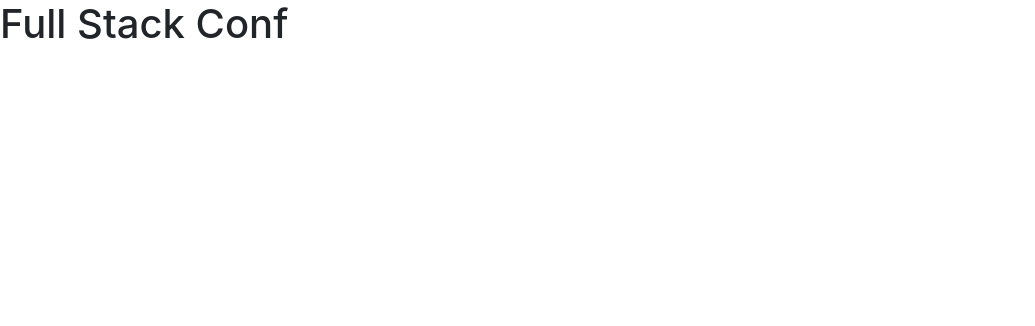
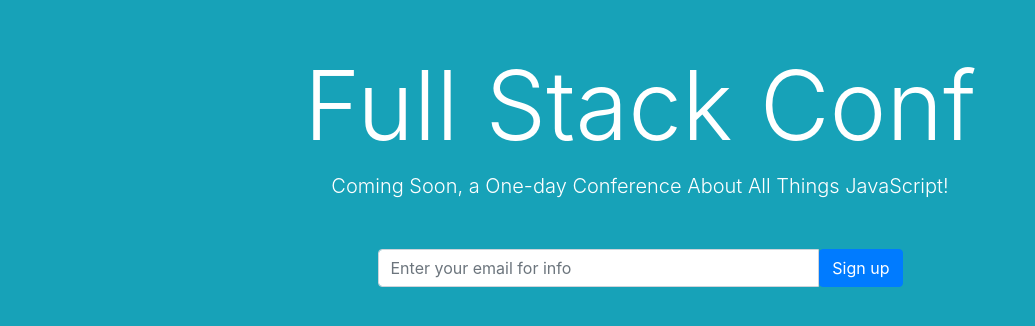
Before and after one commit to verdantpath/bootstrap-project, a plain HTML site: page index.html in a window 1280 px wide. Shown: the whole page, without its empty margins (0-1035 px from the left). Drawn offline with nearby package versions, Linux system fonts and the light colour scheme.

Commit message:
add classes to create simple botstrap page

```diff
--- a/index.html
+++ b/index.html
@@ -9,8 +9,19 @@
     <!-- Bootstrap CSS -->
     <link rel="stylesheet" href="https://maxcdn.bootstrapcdn.com/bootstrap/4.0.0/css/bootstrap.min.css" integrity="sha384-Gn5384xqQ1aoWXA+058RXPxPg6fy4IWvTNh0E263XmFcJlSAwiGgFAW/dAiS6JXm" crossorigin="anonymous">
   </head>
-  <body>
-    <h1>Full Stack Conf</h1>
+  <body class="bg-info text-white">
+    <div class="container text-center">
+      <h1 class="display-1 mt-5">Full Stack Conf</h1>
+      <p class="lead mb-5">Coming Soon, a One-day Conference About All Things JavaScript!</p>
+      <div class="col-lg-6 mx-auto">
+        <div class="input-group">
 
+          <input type="text" class="form-control" placeholder="Enter your email for info" aria-label="Enter your email for info">
+          <span class="input-group-btn">
+            <button class="btn btn-primary" type="button">Sign up</button>
+          </span>
+        </div>
+      </div>
+    </div>
   </body>
 </html>
```
